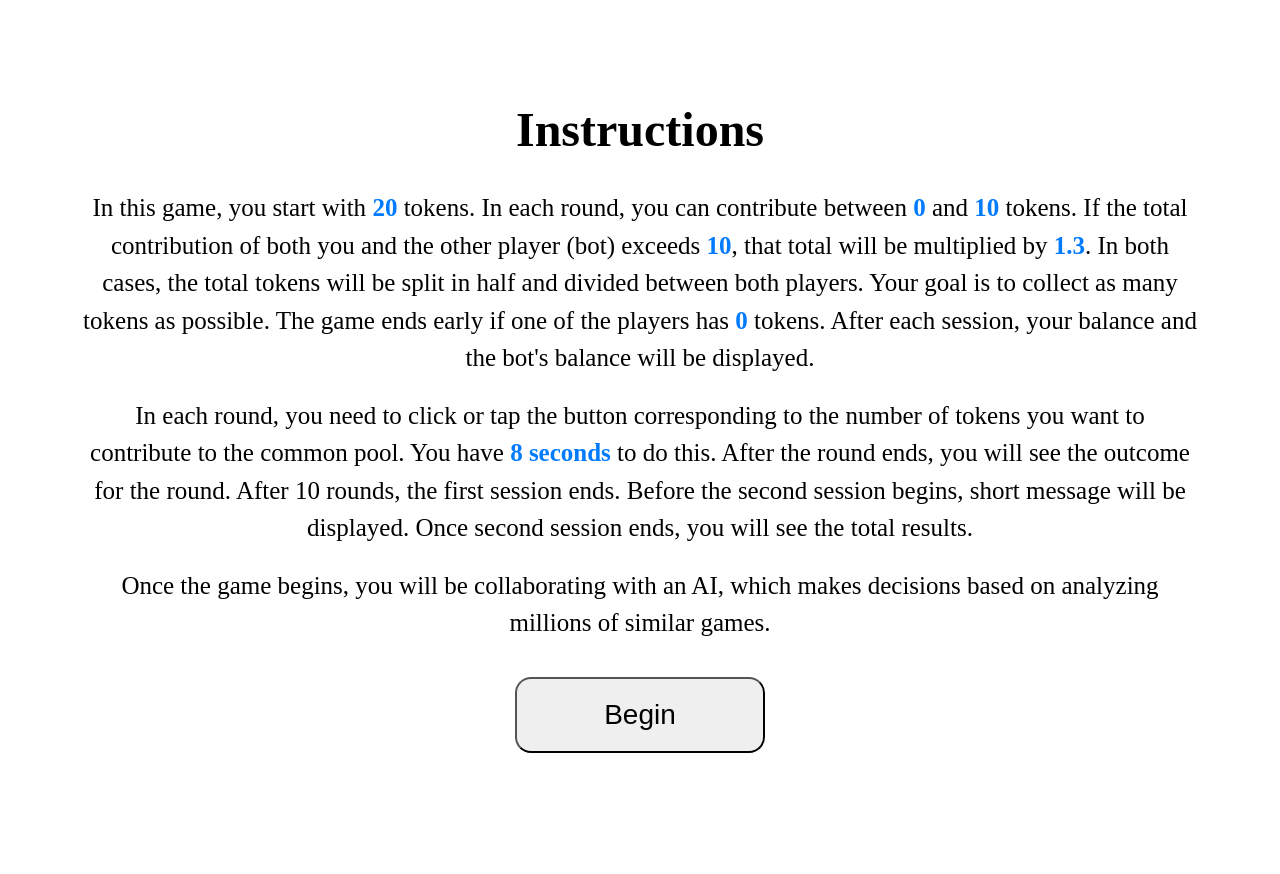
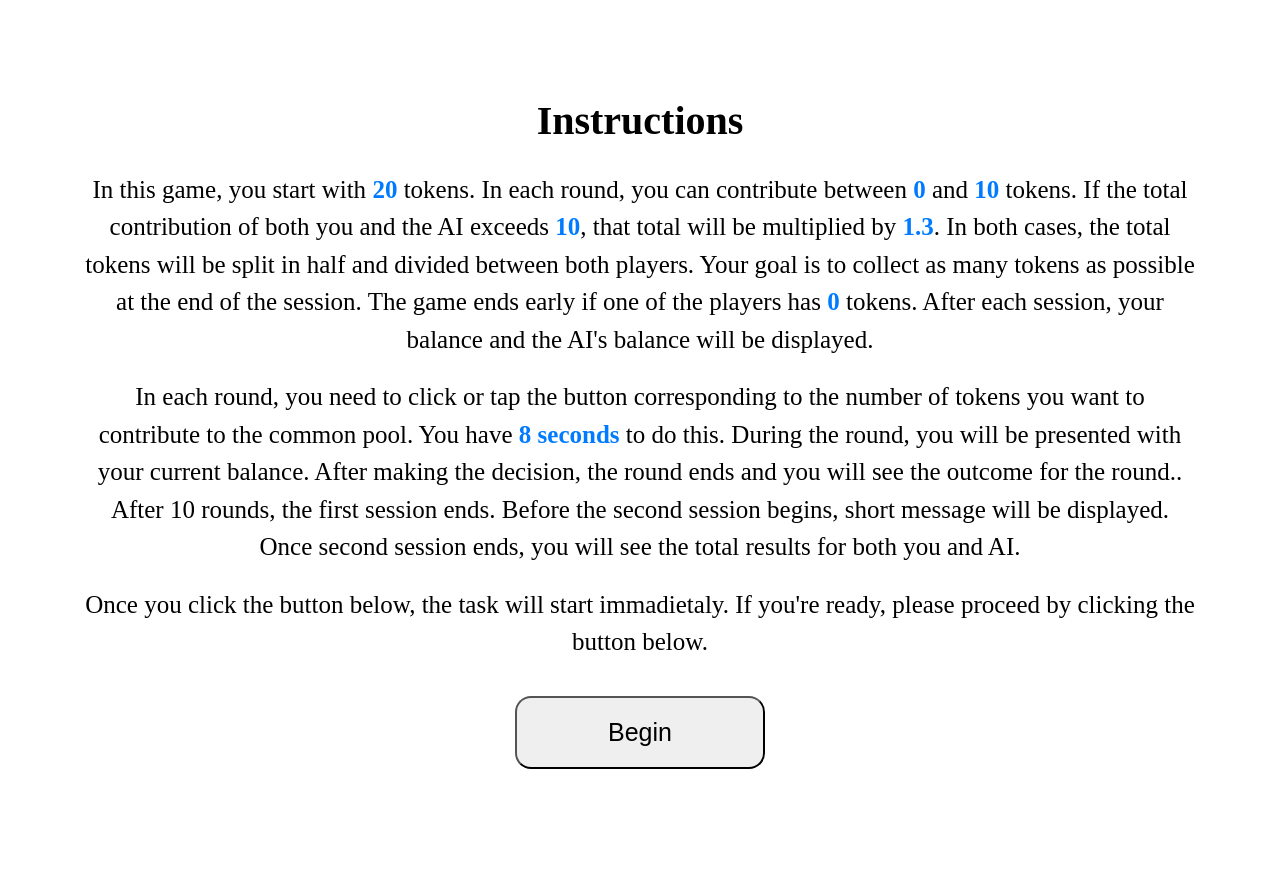
Before and after one commit to pparulski/bayes-pgg, a Flask app: page /instructions in a window 1280 px wide. Before the commit the page ends 753 px from the top, so only its background shows below. Run offline with Flask 3, Linux system fonts and the light colour scheme.

Commit message:
Many fixes and improvements, content change

```diff
--- a/app.py
+++ b/app.py
@@ -11,6 +11,7 @@ if os.environ.get('FLASK_ENV') == 'development':
 import numpy as np
 import secrets
 import time
+from datetime import datetime
 
 app = Flask(__name__)
 app.secret_key = os.environ.get('SECRET_KEY', '4I6YU5ERTUC4')
@@ -44,11 +45,17 @@ class Participant(db.Model):
     bot_balance = db.Column(db.Integer, nullable=False)
     net_gain = db.Column(db.Integer, nullable=False)
     time_exceeded = db.Column(db.Integer, nullable=False)
+    start_timestamp = db.Column(db.DateTime, nullable=True)  # New column for start timestamp
+    end_timestamp = db.Column(db.DateTime, nullable=True)  # New column for end timestamp
 
     __table_args__ = (db.UniqueConstraint('participant_id', 'session_num', 'round_num', name='_participant_session_round_uc'),)
 
     def __repr__(self):
         return f'<Participant {self.participant_id} - Session {self.session_num}, Round {self.round_num}>'
+
+# Create the database
+#with app.app_context():
+#    db.create_all()
 
 @app.route('/')
 def welcome():
@@ -82,6 +89,7 @@ def start():
     session['intervention'] = False
     session['session_started'] = True
     session['start_time'] = time.time()  # Record the start time of the first round
+    session['start_timestamp'] = datetime.utcnow() # Record the start timestamp
 
     return redirect(url_for('game'))
 
@@ -195,7 +203,7 @@ def outcome():
 def message():
     session_num = session['session_num']
     next_session_num = session_num + 1
-    message = f"You can now move on to session {next_session_num}."
+    message = f"You can now move on to session {next_session_num}. Click the button if you're ready."
     return render_template('message.html', message=message)
 
 @app.route('/average_message')
@@ -211,7 +219,7 @@ def average_message():
         message = f"You have contributed on average <span class='highlight'>{-divergence}</span> less than the previous participants."
     else:
         message = f"You have contributed on average <span class='highlight'>{average_contribution}</span>. Exactly the same as others typically contribute in this game."
-    additional_message = "Another player has also received information regarding their deviation from the average contribution."
+    additional_message = "ChatGPT (AI) has also received information regarding their (non-)deviation from the average contribution."
     return render_template('average_message.html', message=message, additional_message=additional_message, next_session_num=next_session_num)
 
 @app.route('/continue_game')
--- a/templates/instructions.html
+++ b/templates/instructions.html
@@ -12,24 +12,24 @@
         })();
     </script>
     <style>
-        body { text-align: center; margin: 50px auto; font-size: 24px; padding: 20px; max-width: 100%; }
+        body { text-align: center; margin: 50px auto; font-size: 20px; padding: 20px; max-width: 100%; }
         p { max-width: 90%; margin: 20px auto; line-height: 1.5; font-size: 25px; }
         .highlight { font-weight: bold; color: #007BFF; }
-        button { border-radius: 16px; padding: 20px 40px; margin: 15px; font-size: 28px; width: 100%; max-width: 250px; }
+        button { border-radius: 16px; padding: 20px 40px; margin: 15px; font-size: 25px; width: 100%; max-width: 250px; }
 
         /* Mobile and tablet responsiveness */
         @media only screen and (max-width: 768px) {
-            body { font-size: 30px; margin-top: 30px; padding: 25px; }
-            p { font-size: 25px; line-height: 1.5; margin-bottom: 25px; }
-            button { font-size: 37.5px; padding: 37.5px; max-width: 375px; }
+            body { font-size: 20px; margin-top: 30px; padding: 25px; }
+            p { font-size: 20px; line-height: 1.5; margin-bottom: 25px; }
+            button { font-size: 32.5px; padding: 37.5px; max-width: 375px; }
         }
     </style>
 </head>
 <body>
     <h1>Instructions</h1>
-    <p>In this game, you start with <span class="highlight">20</span> tokens. In each round, you can contribute between <span class="highlight">0</span> and <span class="highlight">10</span> tokens. If the total contribution of both you and the other player (bot) exceeds <span class="highlight">10</span>, that total will be multiplied by <span class="highlight">1.3</span>. In both cases, the total tokens will be split in half and divided between both players. Your goal is to collect as many tokens as possible. The game ends early if one of the players has <span class="highlight">0</span> tokens. After each session, your balance and the bot's balance will be displayed.</p>
-    <p>In each round, you need to click or tap the button corresponding to the number of tokens you want to contribute to the common pool. You have <span class="highlight">8 seconds</span> to do this. After the round ends, you will see the outcome for the round. After 10 rounds, the first session ends. Before the second session begins, short message will be displayed. Once second session ends, you will see the total results.</p>
-    <p>Once the game begins, you will be collaborating with an AI, which makes decisions based on analyzing millions of similar games.</p>
+    <p>In this game, you start with <span class="highlight">20</span> tokens. In each round, you can contribute between <span class="highlight">0</span> and <span class="highlight">10</span> tokens. If the total contribution of both you and the AI exceeds <span class="highlight">10</span>, that total will be multiplied by <span class="highlight">1.3</span>. In both cases, the total tokens will be split in half and divided between both players. Your goal is to collect as many tokens as possible at the end of the session. The game ends early if one of the players has <span class="highlight">0</span> tokens. After each session, your balance and the AI's balance will be displayed.</p>
+    <p>In each round, you need to click or tap the button corresponding to the number of tokens you want to contribute to the common pool. You have <span class="highlight">8 seconds</span> to do this. During the round, you will be presented with your current balance. After making the decision, the round ends and you will see the outcome for the round.. After 10 rounds, the first session ends. Before the second session begins, short message will be displayed. Once second session ends, you will see the total results for both you and AI.</p>
+    <p>Once you click the button below, the task will start immadietaly. If you're ready, please proceed by clicking the button below.<p/>
     <a href="{{ url_for('start') }}"><button>Begin</button></a>
 </body>
 </html>
--- a/templates/waiting.html
+++ b/templates/waiting.html
@@ -45,7 +45,7 @@
 <body>
     <div class="cross">+</div>
     <div class="thinking">
-        AI is analyzing your decisions
+        AI is analyzing and deciding
         <div class="dots">
             <span></span><span></span><span></span>
         </div>
--- a/templates/welcome.html
+++ b/templates/welcome.html
@@ -30,11 +30,11 @@
     <h1>Welcome to the Study!</h1>
     <div class="gdpr">
         <h2>GDPR Information</h2>
-        <p>Your personal data will be processed in accordance with GDPR (General Data Protection Regulation). During the study, results from the game, in the form of token balances and decisions made during the game, will be collected. This data will be used solely for scientific purposes and will not be shared with third parties. Participation in the study is voluntary, and you can withdraw at any time.</p>
+        <p>Your personal data will be processed in accordance with GDPR (General Data Protection Regulation). During the study, results from the task, in the form of token balances and decisions made during the task, will be collected. This data will be used solely for scientific purposes and will not be shared with third parties. Participation in the study is voluntary, and you can opt out at any time by closing the browser tab, but this will result in not getting paid on Profilic.</p>
     </div>
     <div class="info">
-        <p>The study involves cooperation with generative AI, such as ChatGPT. In the game, the second player is an AI that has analyzed millions of similar games.</p>
-        <p>The details of the game will be provided on the instruction page.</p>
+        <p>We are social psychology researchers. This study involves a cooperation task with a generative AI, in this case ChatGPT. ChatGPT is an AI model that's became famous for its ability to perform various complex tasks. Thanks to the learning of human language structure, it can communicate and present information in a precise manner never seen before. During the task, you will cooperate with such the AI.</p>
+        <p>The details for the task will be provided on the instructions page.</p>
     </div>
     <a href="{{ url_for('instructions') }}"><button>Go to Instructions</button></a>
 </body>
```
